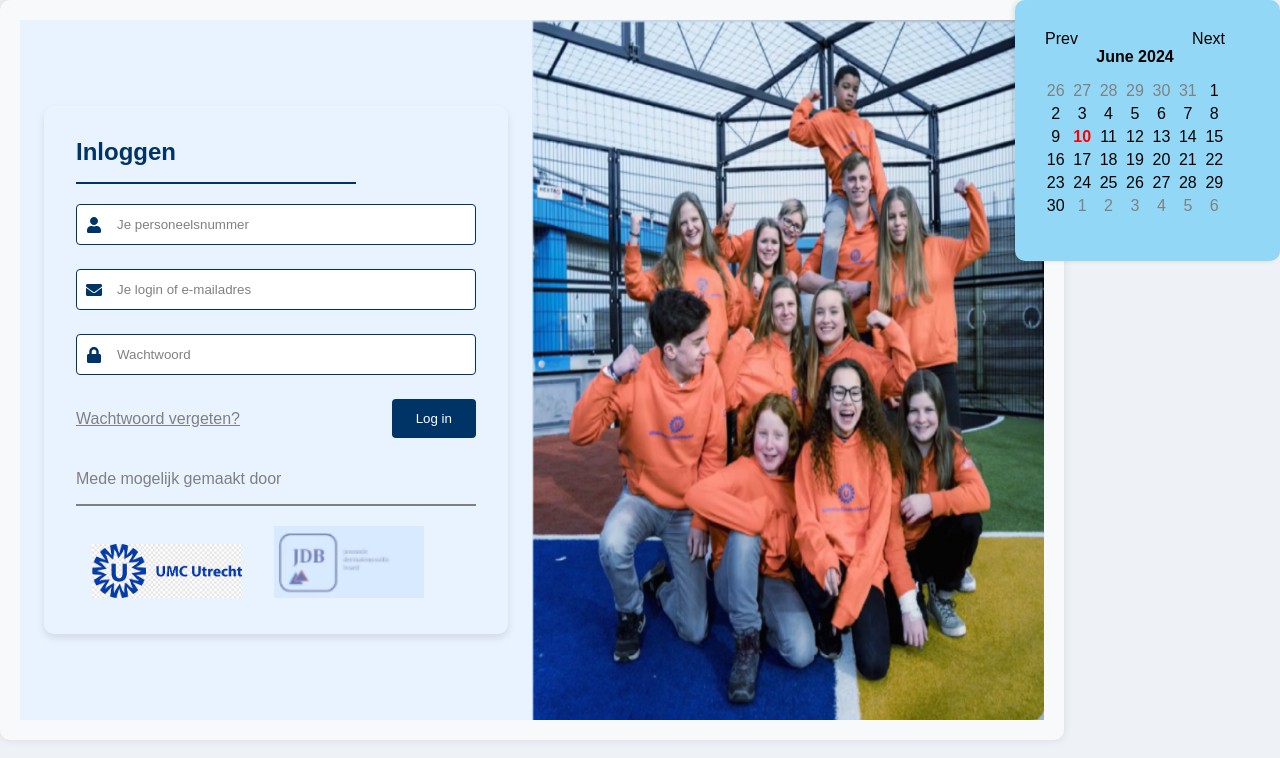
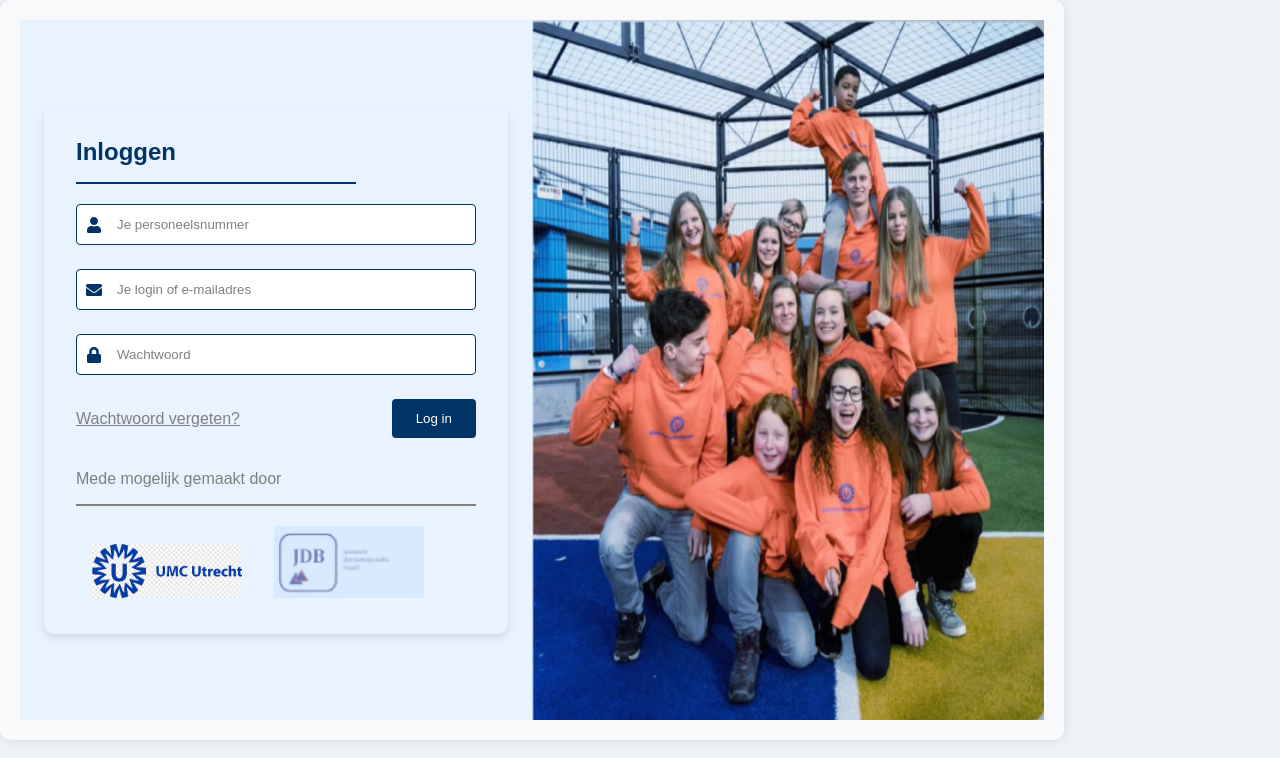
Before and after one commit to ZuydUniversity/B2C6_B2B_Frontend, a React (Create React App) app in the folder frontend/: page / in a window 1280 px wide. Shown: the top 758 px of the page. Built offline with nearby package versions, Linux system fonts and the light colour scheme.

Commit message:
Update Login.js
Sidepanel weggehaald van Login pagina. Deze hoort hier niet thuis, stond hier nog vanwege tests die gedaan zijn.

```diff
--- a/frontend/src/components/Login.js
+++ b/frontend/src/components/Login.js
@@ -3,7 +3,6 @@ import { FaUser, FaEnvelope, FaLock } from 'react-icons/fa';
 import './Login.css';
 import axios from 'axios';
 import { Link } from "react-router-dom";
-import Sidepanel from './sidepanel';
 
 const LoginForm = () => {
   const [personeelsnummer, setPersoneelsnummer] = useState('');
@@ -25,9 +24,6 @@ const LoginForm = () => {
   return (
 
     <div className="container">
-      <div>
-        <Sidepanel/>
-      </div>
       <div className="form-container">
         <form className="login-form" onSubmit={handleSubmit}>
           <div className="login-header">
```
